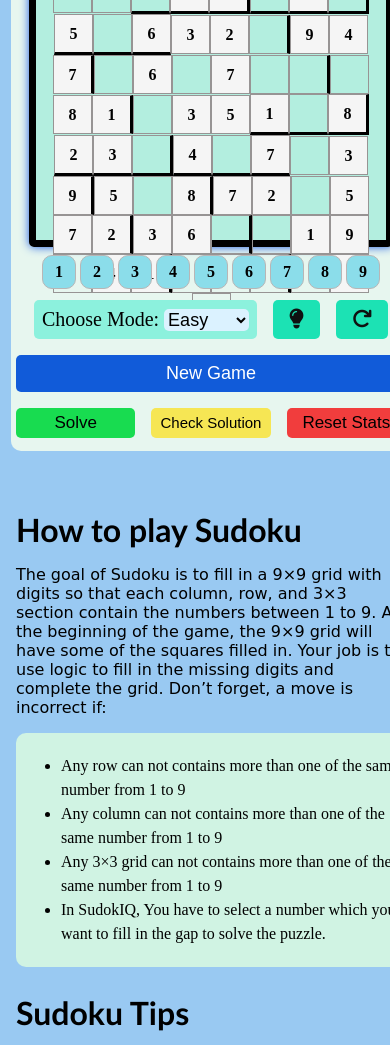
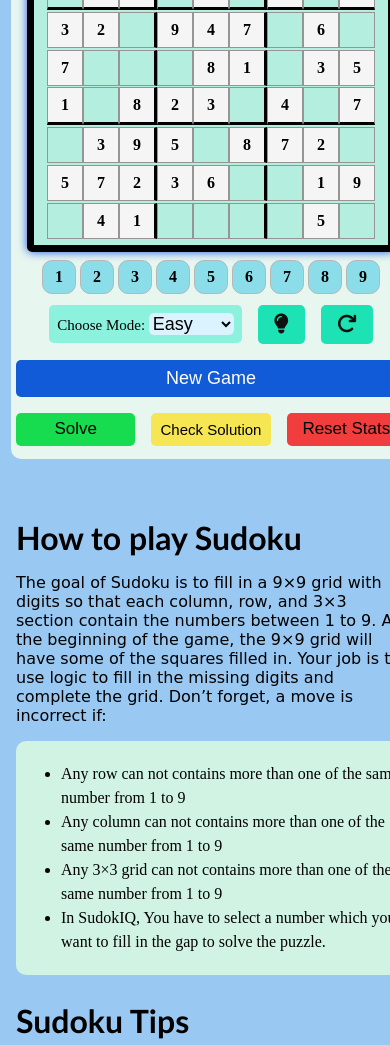
Before and after one commit to SwarupPal2006/SudokIQ, a plain HTML site: page index.html in a window 390 px wide. Shown: the part 825-1870 px from the top of the page. Drawn offline with Linux system fonts and the light colour scheme.

Commit message:
Update sudoku.css

```diff
--- a/sudoku.css
+++ b/sudoku.css
@@ -234,8 +234,8 @@ html:has(#dark-toggle:checked) .vertical-line {
 
 }
  .solve, .check, .all {
-    width: 201px;
-    height: 30px;
+    width: 200px;
+    height: 33px;
     border-radius: 5px;
     border: none;
     font-size: 17px;
@@ -372,14 +372,14 @@ html:has(#dark-toggle:checked) .vertical-line {
         width: 100%;
         display: flex;
     }
-   #board {
-        width: 340px;
-        height:340px;
+    #board {
+        width: 345px;
+        height:345px;
         padding: 0.3rem;
     }
     .tile {
-        width: 37px;
-        height: 37px;
+        width: 34px;
+        height: 34px;
         font-size: 16px;
     }
     #digits {
@@ -416,7 +416,7 @@ html:has(#dark-toggle:checked) .vertical-line {
         align-items: center;
         justify-content: center;
     }
-    .check{
+    .check, .mode{
         font-size: 15px;
     }
     .footer {
```
